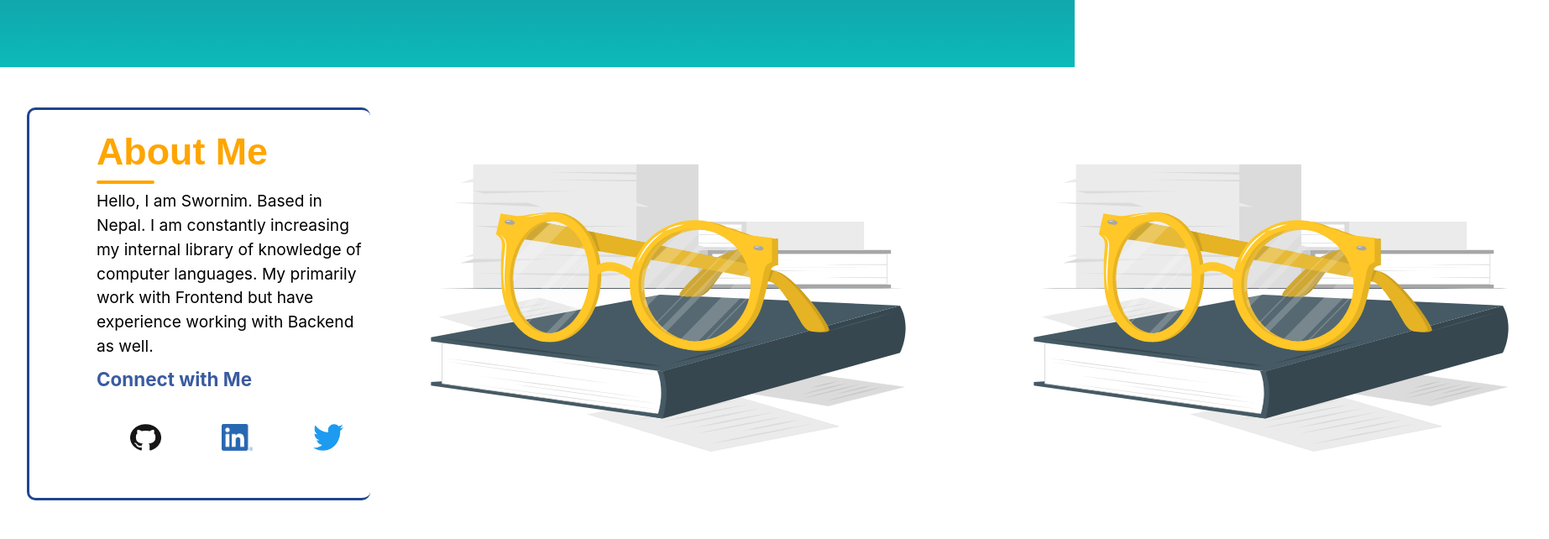
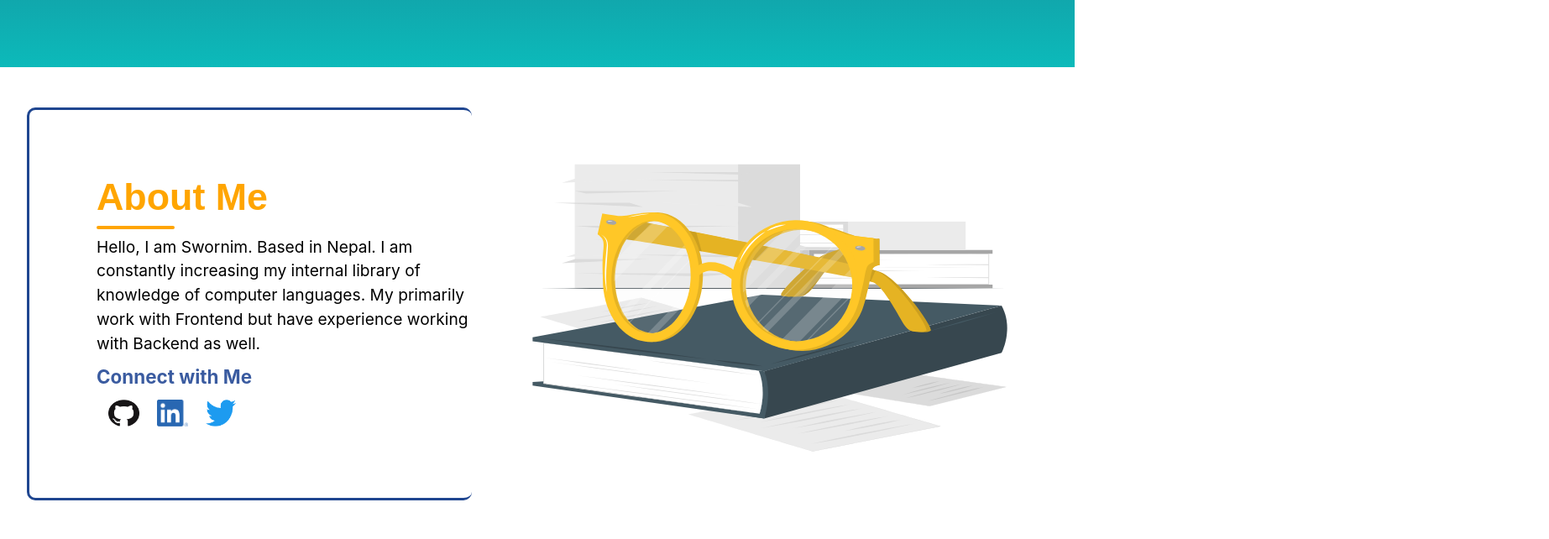
Before and after one commit to swornims/.github.io, a React (Create React App) app: page / in a window 1280 px wide. Shown: the part 720-1362 px from the top of the page at 84% size, 1845 px wide, since content can reach past the window. Built offline with nearby package versions, Linux system fonts and the light colour scheme; a web font is replaced by a local one.

Commit message:
Fixed minor css problems

```diff
--- a/src/components/About.css
+++ b/src/components/About.css
@@ -15,7 +15,7 @@
     border-right: none;
     margin-left: 2em;
     margin-top: 2em;
-
+    width: 50%;
 }
 
 .about-h1 {
@@ -60,6 +60,7 @@ a {
 }
 
 .social-img {
+    margin: 0.4em;
     padding-top: 0.5em;
     padding-left: 0.5em;
     width: 2.3em;
--- a/src/components/About.jsx
+++ b/src/components/About.jsx
@@ -36,7 +36,6 @@ export const About = () => {
 
             </section>
             <img className='about-img' src={about} alt="about" />
-            <img src={about} alt="about" />
         </div>
     )
 }
```
